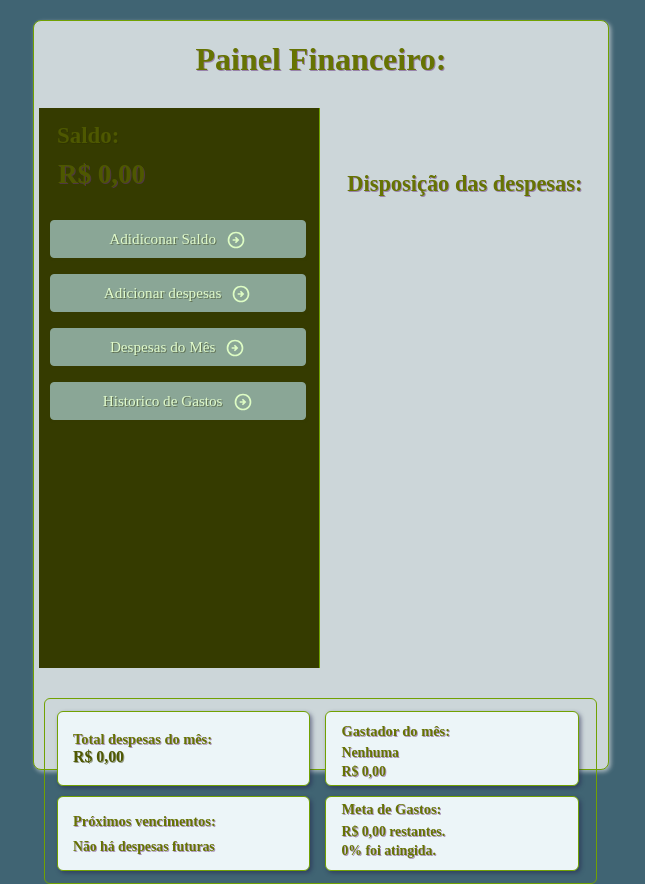
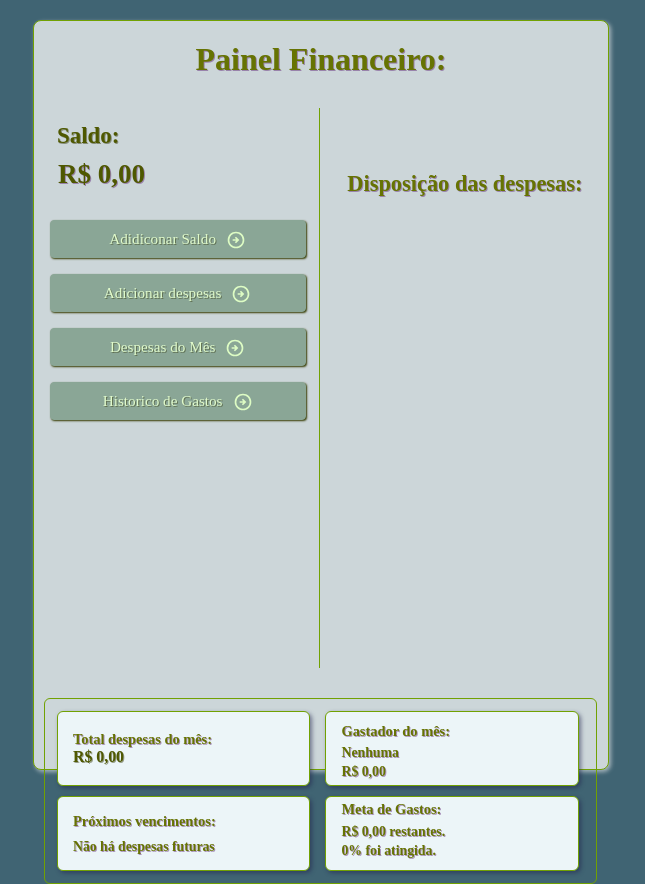
Before and after one commit to BrunaBeatriiz/Controle-de-Gastos, a React (Vite) app: page / in a window 768 px wide. Shown: the whole page, without its empty margins (63-708 px from the left). Built offline with nearby package versions, Linux system fonts and the light colour scheme.

Commit message:
teste landscape

```diff
--- a/src/estilos/estilosTelasMedias.css
+++ b/src/estilos/estilosTelasMedias.css
@@ -345,7 +345,6 @@ p{
     border-bottom: none;
     width: 50vw;
     height: 70vh;
-    background-color: #353b00;
 }
 
 .secGrafico {
```
